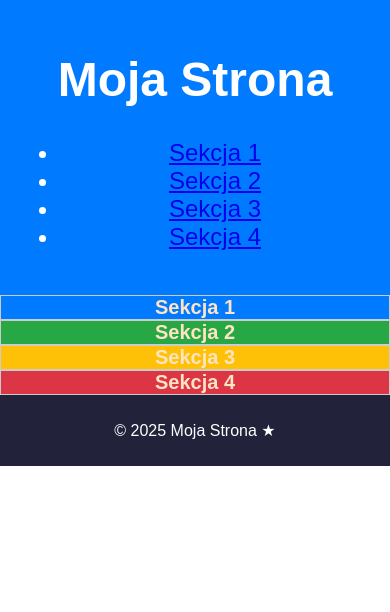
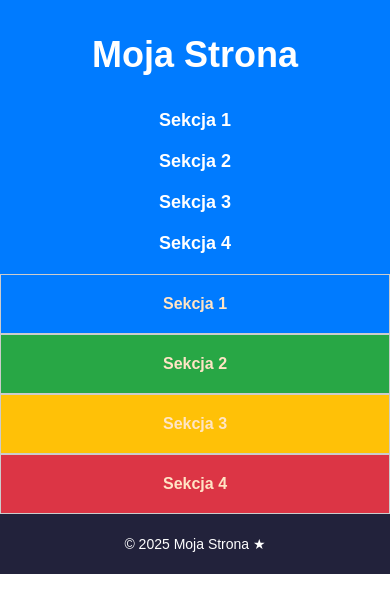
Before and after one commit to mplik/test-repo, a plain HTML site: page index.html in a window 390 px wide. Drawn offline with Linux system fonts and the light colour scheme.

Commit message:
Dodano style dla menu oraz mediaquery dla ekranów mobilnych w pliku styles.css

```diff
--- a/styles.css
+++ b/styles.css
@@ -54,3 +54,53 @@ body, html {
 #section4 {
     background-color: #dc3545; /* Czerwony kolor sekcji 4 */
 }
+
+.menu ul {
+    display: flex;
+    justify-content: center;
+    list-style: none;
+    padding: 0;
+    margin: 10px 0 0 0;
+}
+
+.menu li {
+    margin: 0 15px;
+}
+
+.menu a {
+    color: white;
+    text-decoration: none;
+    font-weight: bold;
+    transition: color 0.2s;
+}
+
+.menu a:hover {
+    color: #ffc107;
+}
+
+@media (max-width: 600px) {
+    .grid-container {
+        grid-template-columns: 1fr;
+        grid-template-rows: repeat(4, 1fr);
+        height: auto;
+    }
+    .menu ul {
+        flex-direction: column;
+        align-items: center;
+    }
+    .menu li {
+        margin: 10px 0;
+    }
+    .header {
+        font-size: 18px;
+        padding: 10px;
+    }
+    .footer {
+        font-size: 14px;
+        padding: 8px;
+    }
+    .grid-item {
+        font-size: 16px;
+        padding: 20px 0;
+    }
+}
```
